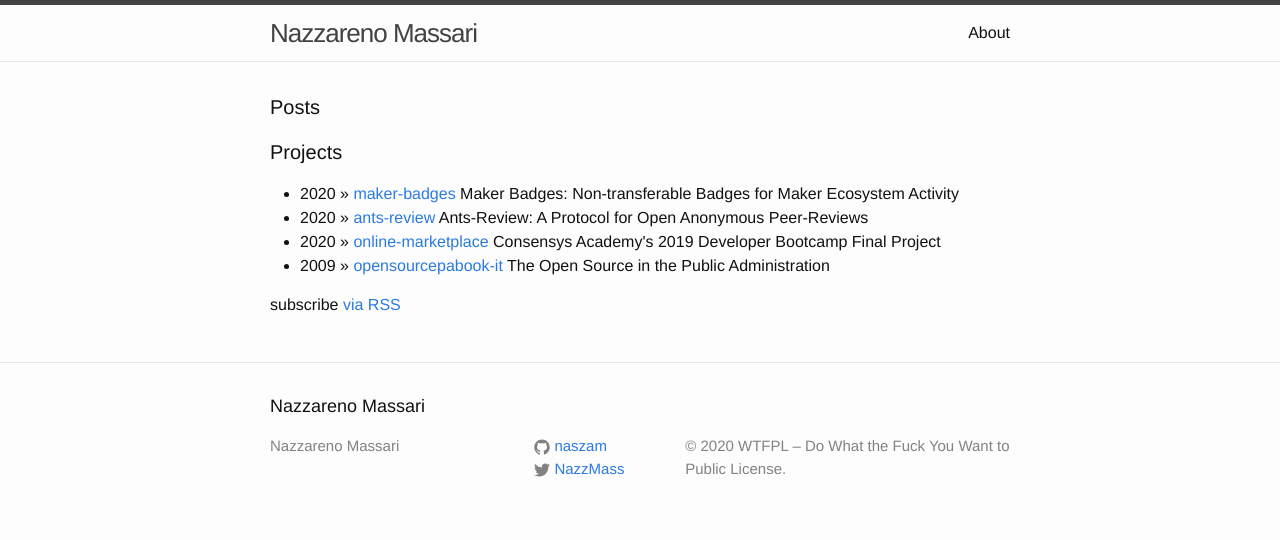
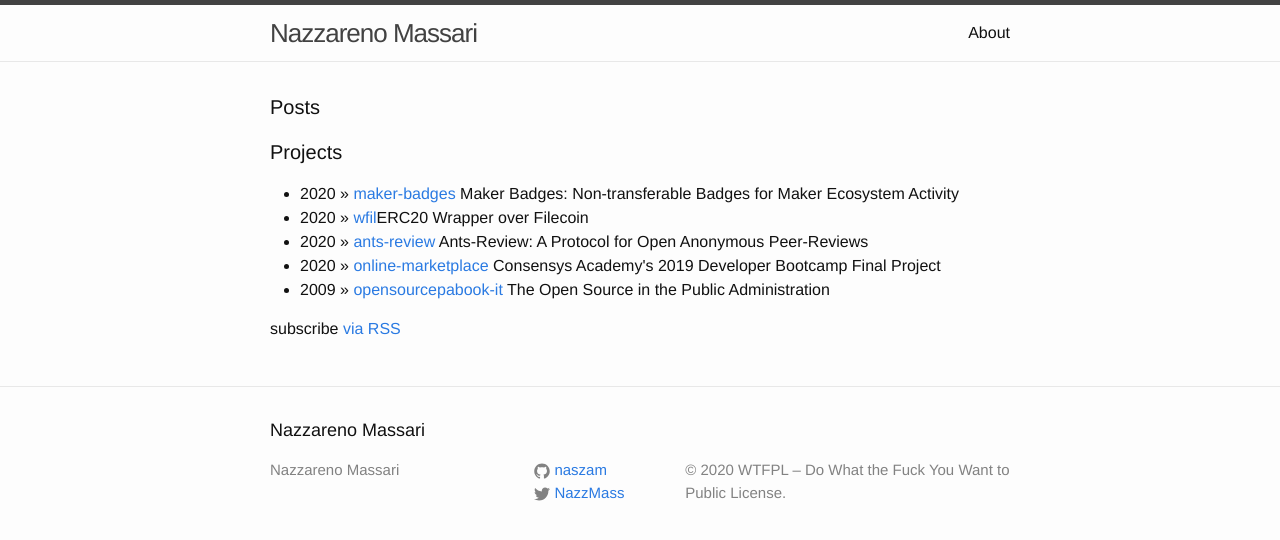
Before and after one commit to naszam/naszam-blog, a Jekyll site: the page built from index.html, in a window 1280 px wide. Shown: the top 540 px of the page. Built offline with Jekyll 4.4.1, drawn with Linux system fonts in a browser that asks for light colours.

Commit message:
Update index.html

```diff
--- a/index.html
+++ b/index.html
@@ -22,6 +22,7 @@ layout: default
 
     <ul class="posts">
       <li><span>2020</span> &raquo; <a href="https://github.com/naszam/maker-badges">maker-badges</a> Maker Badges: Non-transferable Badges for Maker Ecosystem Activity</li>
+      <li><span>2020</span> &raquo; <a href="https://github.com/naszam/wfil">wfil</a>ERC20 Wrapper over Filecoin</li>
       <li><span>2020</span> &raquo; <a href="https://github.com/naszam/ants-review">ants-review</a> Ants-Review: A Protocol for Open Anonymous Peer-Reviews</li>
       <li><span>2020</span> &raquo; <a href="https://github.com/naszam/online-marketplace">online-marketplace</a> Consensys Academy's 2019 Developer Bootcamp Final Project</li>
       <li><span>2009</span> &raquo; <a href="https://theopensourcepa.altervista.org/doku.php?id=open_source">opensourcepabook-it</a> The Open Source in the Public Administration</li>
```
